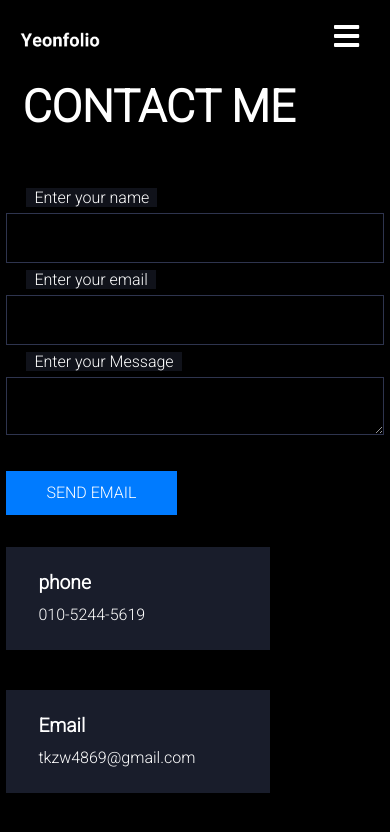
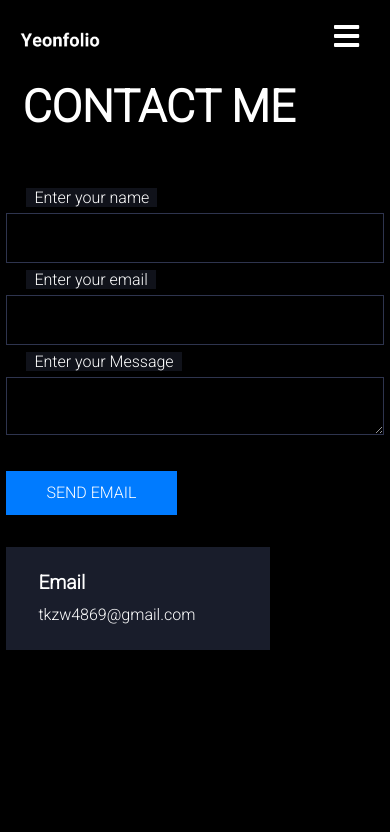
Before and after one commit to Yeonlisa/Yeonfolio, a React (Create React App) app: page /Yeonfolio/contact in a window 390 px wide. Shown: the top 832 px of the page. Built offline with nearby package versions, Linux system fonts and the light colour scheme.

Commit message:
phone number 제거

```diff
--- a/src/Pages/Contactpage.js
+++ b/src/Pages/Contactpage.js
@@ -95,7 +95,6 @@ const Contactpage = () => {
                     </ContactFiend>
                 </ContactForm>
                 <RightContent>
-                    <ContactItem title={'phone'} con={'010-5244-5619'} />
                     <ContactItem title={'Email'} con={'tkzw4869@gmail.com'} />
                 </RightContent>
             </InnerLayout>
```
